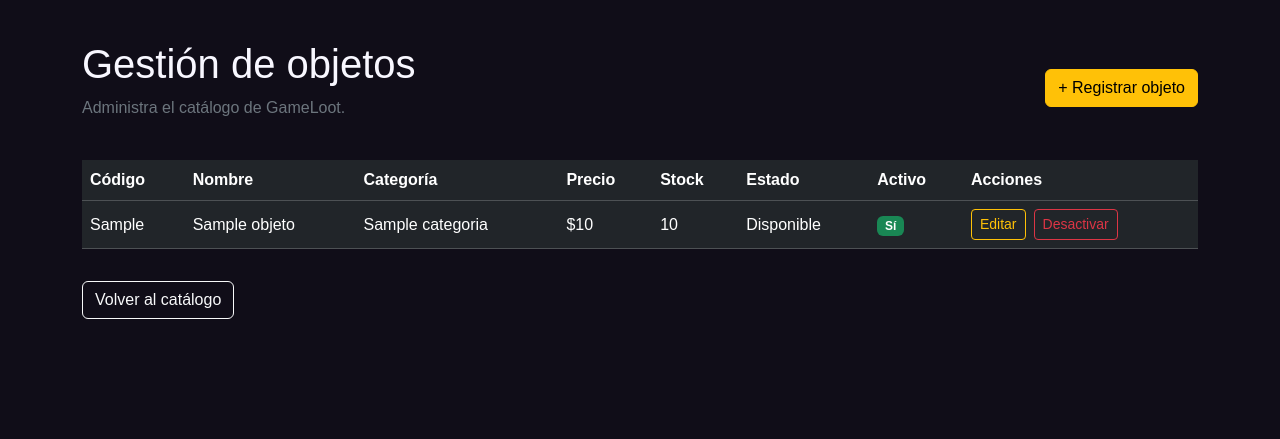
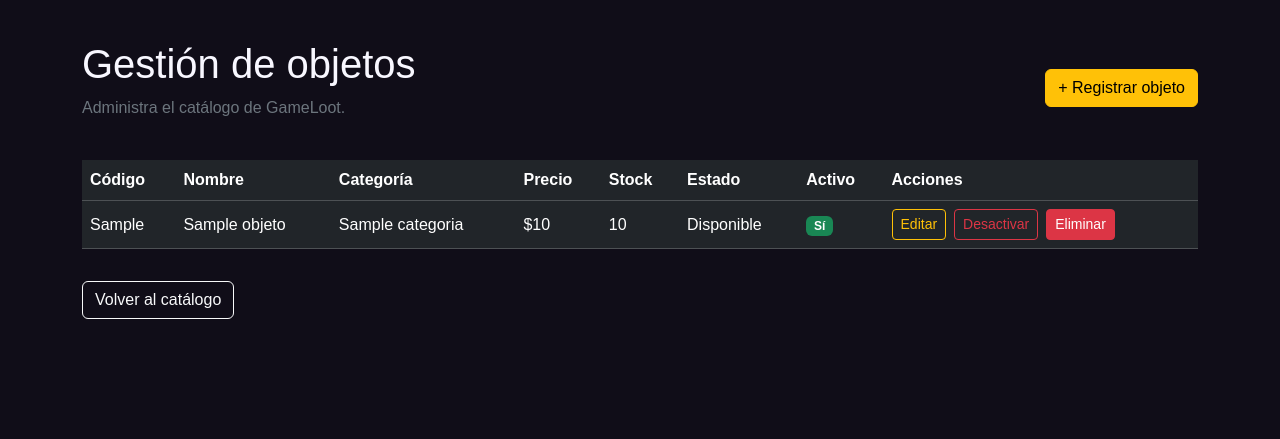
Before and after one commit to J0remy34/Back-EV3, a Django app: page /gestionar/ in a window 1280 px wide. Shown: the part 64-503 px from the top of the page. Run offline with Django 5.2, Linux system fonts and the light colour scheme; a user stored in the database is signed in; tables that the repository leaves empty hold one stand-in row (values such as "Sample post").

Commit message:
Boton de Eliminacion

```diff
--- a/catalogo/templates/catalogo/gestionar_objetos.html
+++ b/catalogo/templates/catalogo/gestionar_objetos.html
@@ -2,10 +2,14 @@
 
 {% block content %}
 <div class="container py-4">
+
+    <!-- Encabezado -->
     <div class="d-flex flex-wrap justify-content-between align-items-center gap-3 mb-4">
         <div>
             <h1>Gestión de objetos</h1>
-            <p class="text-secondary">Administra el catálogo de GameLoot.</p>
+            <p class="text-secondary">
+                Administra el catálogo de GameLoot.
+            </p>
         </div>
 
         <a href="{% url 'crear_objeto' %}" class="btn btn-warning">
@@ -13,9 +17,11 @@
         </a>
     </div>
 
+    <!-- Tabla de objetos -->
     {% if objetos %}
     <div class="table-responsive">
         <table class="table table-dark table-hover align-middle">
+
             <thead>
                 <tr>
                     <th>Código</th>
@@ -38,6 +44,8 @@
                     <td>${{ objeto.precio|floatformat:0 }}</td>
                     <td>{{ objeto.stock }}</td>
                     <td>{{ objeto.get_estado_display }}</td>
+
+                    <!-- Estado de activación -->
                     <td>
                         {% if objeto.activo %}
                             <span class="badge bg-success">Sí</span>
@@ -45,8 +53,12 @@
                             <span class="badge bg-secondary">No</span>
                         {% endif %}
                     </td>
+
+                    <!-- Botones de acciones -->
                     <td>
                         <div class="d-flex flex-wrap gap-2">
+
+                            <!-- Editar -->
                             <a
                                 href="{% url 'editar_objeto' objeto.id %}"
                                 class="btn btn-sm btn-outline-warning"
@@ -54,6 +66,7 @@
                                 Editar
                             </a>
 
+                            <!-- Desactivar o reactivar -->
                             {% if objeto.activo %}
                             <form
                                 method="post"
@@ -61,10 +74,14 @@
                                 onsubmit="return confirm('¿Deseas desactivar este objeto?');"
                             >
                                 {% csrf_token %}
-                                <button type="submit" class="btn btn-sm btn-outline-danger">
+                                <button
+                                    type="submit"
+                                    class="btn btn-sm btn-outline-danger"
+                                >
                                     Desactivar
                                 </button>
                             </form>
+
                             {% else %}
                             <form
                                 method="post"
@@ -72,26 +89,49 @@
                                 onsubmit="return confirm('¿Deseas reactivar este objeto?');"
                             >
                                 {% csrf_token %}
-                                <button type="submit" class="btn btn-sm btn-outline-success">
+                                <button
+                                    type="submit"
+                                    class="btn btn-sm btn-outline-success"
+                                >
                                     Reactivar
                                 </button>
                             </form>
                             {% endif %}
+
+                            <!-- Eliminar definitivamente -->
+                            <form
+                                method="post"
+                                action="{% url 'eliminar_permanentemente_objeto' objeto.id %}"
+                                onsubmit="return confirm('¿Estás seguro de eliminar definitivamente este objeto? Esta acción no se puede deshacer.');"
+                            >
+                                {% csrf_token %}
+                                <button
+                                    type="submit"
+                                    class="btn btn-sm btn-danger"
+                                >
+                                    Eliminar
+                                </button>
+                            </form>
+
                         </div>
                     </td>
                 </tr>
                 {% endfor %}
             </tbody>
+
         </table>
     </div>
+
     {% else %}
         <div class="alert alert-secondary">
             Todavía no hay objetos registrados.
         </div>
     {% endif %}
 
+    <!-- Volver al catálogo -->
     <a href="{% url 'lista_objetos' %}" class="btn btn-outline-light mt-3">
         Volver al catálogo
     </a>
+
 </div>
 {% endblock %}
--- a/catalogo/urls.py
+++ b/catalogo/urls.py
@@ -3,7 +3,9 @@ from . import views
 
 
 urlpatterns = [
-    # Catálogo de objetos
+    # =========================
+    # CATÁLOGO DE OBJETOS
+    # =========================
     path(
         "",
         views.lista_objetos,
@@ -15,7 +17,9 @@ urlpatterns = [
         name="detalle_objeto",
     ),
 
-    # Carrito de compras
+    # =========================
+    # CARRITO DE COMPRAS
+    # =========================
     path(
         "carrito/",
         views.ver_carrito,
@@ -42,7 +46,9 @@ urlpatterns = [
         name="vaciar_carrito",
     ),
 
-    # Autenticación
+    # =========================
+    # AUTENTICACIÓN
+    # =========================
     path(
         "login/",
         views.login_usuario,
@@ -59,7 +65,9 @@ urlpatterns = [
         name="logout",
     ),
 
-    # Gestión de objetos
+    # =========================
+    # GESTIÓN DE OBJETOS
+    # =========================
     path(
         "gestionar/",
         views.gestionar_objetos,
@@ -85,4 +93,9 @@ urlpatterns = [
         views.reactivar_objeto,
         name="reactivar_objeto",
     ),
+    path(
+        "gestionar/eliminar-definitivamente/<int:objeto_id>/",
+        views.eliminar_permanentemente_objeto,
+        name="eliminar_permanentemente_objeto",
+    ),
 ]
--- a/catalogo/views.py
+++ b/catalogo/views.py
@@ -489,3 +489,27 @@ def reactivar_objeto(request, objeto_id):
     )
 
     return redirect("gestionar_objetos")
+
+
+@login_required
+@user_passes_test(es_administrador)
+@require_POST
+def eliminar_permanentemente_objeto(request, objeto_id):
+    objeto = get_object_or_404(Objeto, id=objeto_id)
+    nombre_objeto = objeto.nombre
+
+    try:
+        objeto.delete()
+    except Exception:
+        messages.error(
+            request,
+            "No se pudo eliminar el objeto. Puede estar relacionado con otros registros.",
+        )
+        return redirect("gestionar_objetos")
+
+    messages.success(
+        request,
+        f"El objeto '{nombre_objeto}' se eliminó definitivamente.",
+    )
+
+    return redirect("gestionar_objetos")
```
